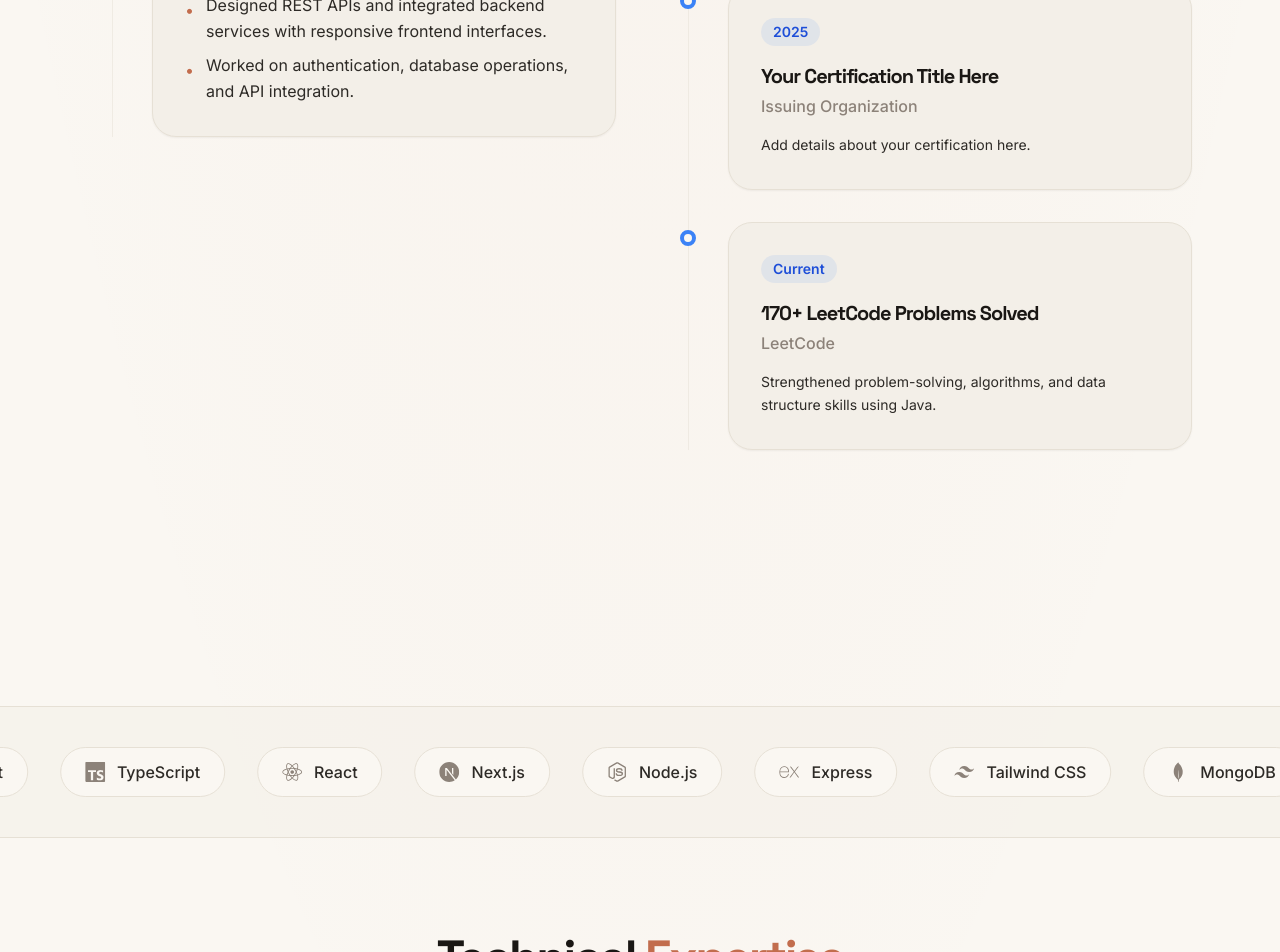
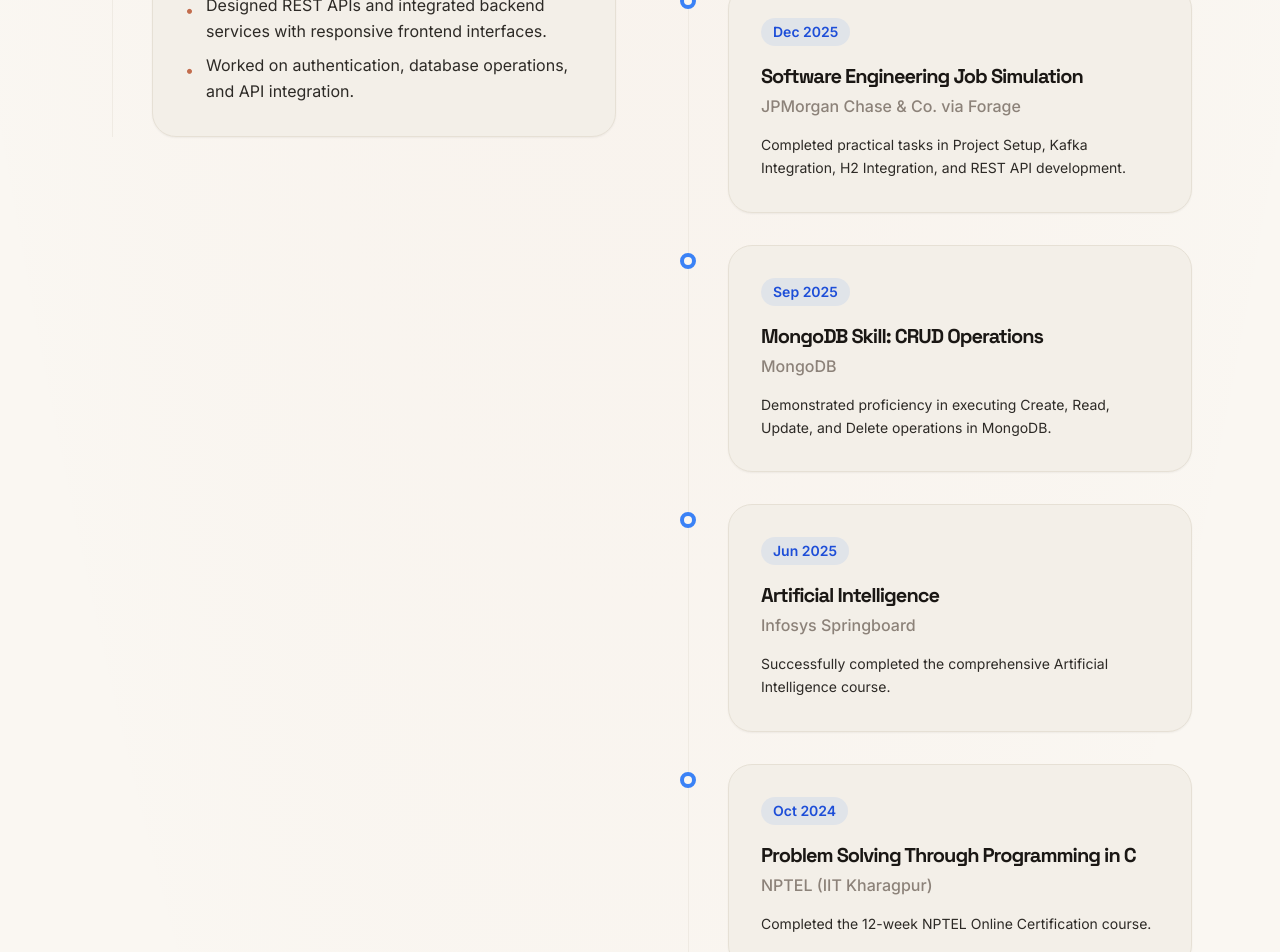
Before and after one commit to Anshikasaxenaa/Portfolio_, a Next.js app: page / in a window 1280 px wide. Shown: the part 3500-4452 px from the top of the page. Built offline with nearby package versions, Linux system fonts and the light colour scheme.

Commit message:
Updated the certifications

```diff
--- a/src/data/portfolioData.ts
+++ b/src/data/portfolioData.ts
@@ -161,9 +161,30 @@
 export const certificationsData = [
   {
     id: 1,
-    title: "Your Certification Title Here",
-    issuer: "Issuing Organization",
-    date: "2025",
-    details: "Add details about your certification here."
+    title: "Software Engineering Job Simulation",
+    issuer: "JPMorgan Chase & Co. via Forage",
+    date: "Dec 2025",
+    details: "Completed practical tasks in Project Setup, Kafka Integration, H2 Integration, and REST API development."
+  },
+  {
+    id: 2,
+    title: "MongoDB Skill: CRUD Operations",
+    issuer: "MongoDB",
+    date: "Sep 2025",
+    details: "Demonstrated proficiency in executing Create, Read, Update, and Delete operations in MongoDB."
+  },
+  {
+    id: 3,
+    title: "Artificial Intelligence",
+    issuer: "Infosys Springboard",
+    date: "Jun 2025",
+    details: "Successfully completed the comprehensive Artificial Intelligence course."
+  },
+  {
+    id: 4,
+    title: "Problem Solving Through Programming in C",
+    issuer: "NPTEL (IIT Kharagpur)",
+    date: "Oct 2024",
+    details: "Completed the 12-week NPTEL Online Certification course."
   }
 ];
```
